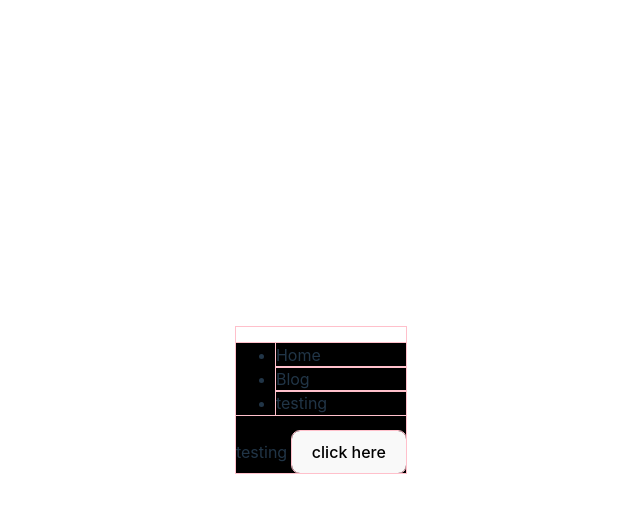
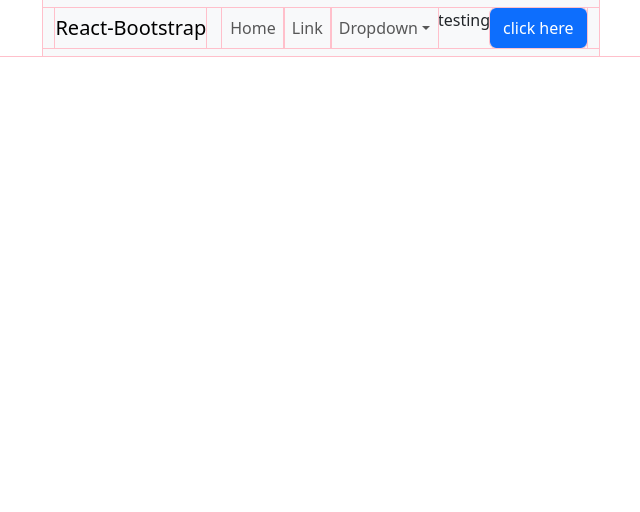
Before and after one commit to rebahama/typescript-react, a React (Vite) app in the folder socialtype/: page / in a window 1280 px wide. Shown: the top 512 px of the page, without its empty margins (319-959 px from the left). Built offline with nearby package versions, Linux system fonts and the light colour scheme.

Commit message:
feat(TS add bootstrap to Ts)

```diff
--- a/socialtype/package.json
+++ b/socialtype/package.json
@@ -10,7 +10,9 @@
     "preview": "vite preview"
   },
   "dependencies": {
+    "bootstrap": "^5.3.2",
     "react": "^18.2.0",
+    "react-bootstrap": "^2.9.2",
     "react-dom": "^18.2.0"
   },
   "devDependencies": {
--- a/socialtype/src/App.tsx
+++ b/socialtype/src/App.tsx
@@ -4,7 +4,8 @@
 
 function App() {
   return (
-      <div className="App">
+
+      <div >
         <NavBar />
       </div>
   );
--- a/socialtype/src/components/NavBar.tsx
+++ b/socialtype/src/components/NavBar.tsx
@@ -1,4 +1,5 @@
 import React, { useState } from 'react';
+import { Button, Container, Nav, NavDropdown, Navbar } from 'react-bootstrap';
 
 const NavBar: React.FC = () => {
   const [hello, setHello] = useState<string | null>('testing');
@@ -11,15 +12,32 @@
   };
 
   return (
-    <div className="navbar">
-      <ul>
-        <li>Home</li>
-        <li>Blog</li>
-        <li>{hello}</li>
-      </ul>
-      {hello === 'testing' ? hello : 'nothing here'} {/* Fixed conditional rendering */}
-      <button onClick={NotLogg}>click here</button>
-    </div>
+    <Navbar expand="lg" className="bg-body-tertiary">
+      <Container>
+        <Navbar.Brand href="#home">React-Bootstrap</Navbar.Brand>
+        <Navbar.Toggle aria-controls="basic-navbar-nav" />
+        <Navbar.Collapse id="basic-navbar-nav">
+          <Nav className="me-auto">
+            <Nav.Link href="#home">Home</Nav.Link>
+            <Nav.Link href="#link">Link</Nav.Link>
+            <NavDropdown title="Dropdown" id="basic-nav-dropdown">
+              <NavDropdown.Item href="#action/3.1">Action</NavDropdown.Item>
+              <NavDropdown.Item href="#action/3.2">
+                Another action
+              </NavDropdown.Item>
+              <NavDropdown.Item href="#action/3.3">Something</NavDropdown.Item>
+              <NavDropdown.Divider />
+              <NavDropdown.Item href="#action/3.4">
+                Separated link
+              </NavDropdown.Item>
+            </NavDropdown>
+            {hello === 'testing' ? hello : 'nothing here'}{' '}
+            {/* Fixed conditional rendering */}
+            <Button onClick={NotLogg}>click here</Button>
+          </Nav>
+        </Navbar.Collapse>
+      </Container>
+    </Navbar>
   );
 };
 
--- a/socialtype/src/styles/layouts/_mobile.scss
+++ b/socialtype/src/styles/layouts/_mobile.scss
@@ -7,5 +7,5 @@
 }
 
 .navbar{
-    background-color: black;
+
 }
--- a/socialtype/src/styles/variables/colors.scss
+++ b/socialtype/src/styles/variables/colors.scss
@@ -1 +1 @@
-$main-color: red;
+$main-color: blue;
```
Also changed, not shown: socialtype/src/main.tsx (+6 -7 lines), 1 other file (tests, documents, lock files or other folders).
